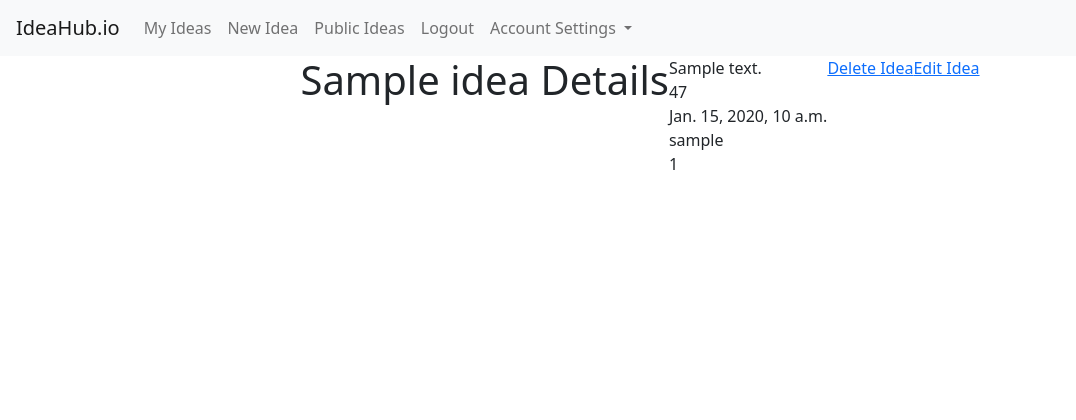
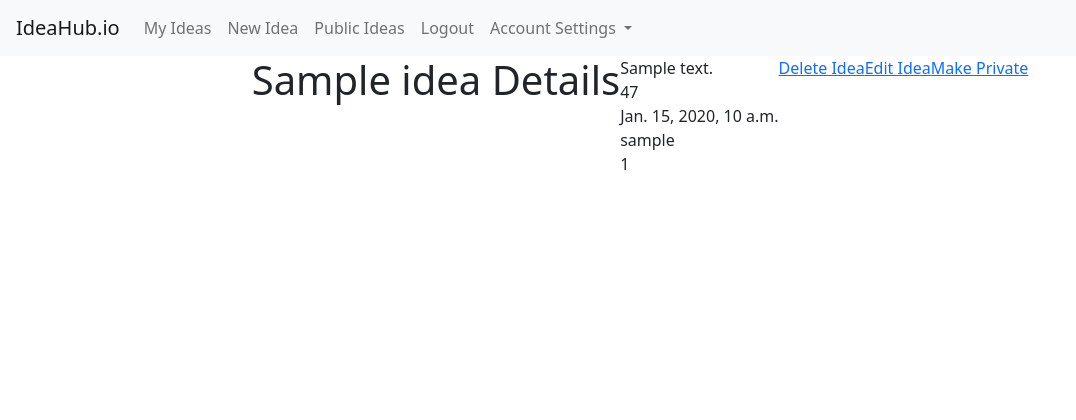
Before and after one commit to isaiahsilvani/ideahubio, a Django app: page /ideas/1 in a window 1280 px wide. Shown: the top 420 px of the page, without its empty margins (0-1076 px from the left). Run offline with Django 3.2, Linux system fonts and the light colour scheme; a user stored in the database is signed in; tables that the repository leaves empty hold one stand-in row (values such as "Sample post"); some libraries are stand-ins or nearby versions.

Commit message:
toggle public private setting

```diff
--- a/main_app/templates/ideas/detail.html
+++ b/main_app/templates/ideas/detail.html
@@ -14,7 +14,12 @@
   <br><br>
 
   {% if idea.user == user %}
-  <a href="{% url 'idea_delete' idea.id %}">Delete Idea</a><br>
-  <a href="{% url 'idea_update' idea.id %}">Edit Idea</a>
+    <a href="{% url 'idea_delete' idea.id %}">Delete Idea</a><br>
+    <a href="{% url 'idea_update' idea.id %}">Edit Idea</a>
+    {% if idea.is_public == False %}
+      <a href="{%  url 'make_public' idea.id%}">Make Public</a>
+    {% else %}
+      <a href="{%  url 'make_private' idea.id%}">Make Private</a>
+    {% endif %}
   {% endif %}
 {% endblock %}
--- a/main_app/urls.py
+++ b/main_app/urls.py
@@ -11,6 +11,8 @@ urlpatterns = [
     path('ideas/delete/<int:pk>', views.IdeaDelete.as_view(), name='idea_delete'),
     path('ideas/update/<int:pk>', views.IdeaUpdate.as_view(), name='idea_update'),
     path('public/', views.public_list, name='list_public'),
+    path('ideas/makepublic/<int:idea_id>', views.make_public, name='make_public'),
+    path('ideas/makeprivate/<int:idea_id>', views.make_private, name='make_private'),
     #PASSWORD RESET URLS
     path('password_reset/', auth_views.PasswordResetView.as_view(), name='password_reset'),
     path('password_reset/done/', auth_views.PasswordResetDoneView.as_view(), name='password_reset_done'),
--- a/main_app/views.py
+++ b/main_app/views.py
@@ -20,6 +20,18 @@ def ideas_detail(request, idea_id):
 def public_list(request):
   idea = Idea.objects.all()
   return render(request, 'main_app/public_list.html', {'idea': idea})
+
+def make_public(request, idea_id):
+  idea = Idea.objects.get(id=idea_id)
+  idea.is_public = True
+  idea.save()
+  return redirect('detail', idea_id=idea_id)
+
+def make_private(request, idea_id):
+  idea = Idea.objects.get(id=idea_id)
+  idea.is_public = False
+  idea.save()
+  return redirect('detail', idea_id=idea_id)
 
 def signup(request):
   error_message = ''
```
